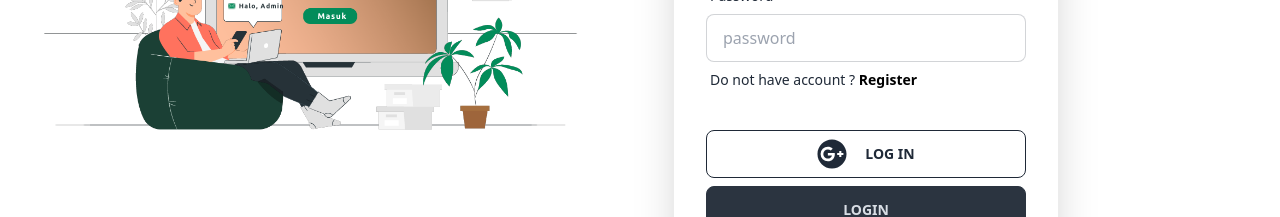
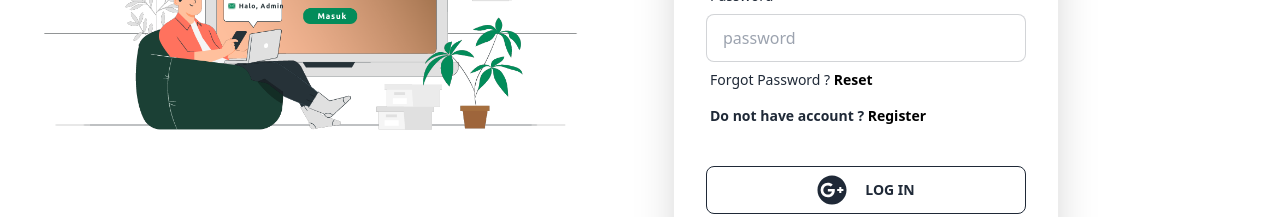
Before and after one commit to zabaidulbd/college-book-client-side, a React (Vite) app: page /login in a window 1280 px wide. Shown: the part 414-631 px from the top of the page. Built offline with nearby package versions, Linux system fonts and the light colour scheme; no server answers.

Commit message:
add reset option

```diff
--- a/src/pages/Login/Login.jsx
+++ b/src/pages/Login/Login.jsx
@@ -75,8 +75,12 @@ const Login = () => {
                                         </label>
                                         <input type="password" name="password" placeholder="password" className="input input-bordered" />
                                         <label className="label">
-                                            <p className="label-text-alt text-sm">Do not have account ? <span className="text-black font-bold"><Link to={'/register'}>Register</Link></span> </p>
+                                            <p className="label-text-alt text-sm">Forgot Password ? <span className="text-black font-bold"><Link to={'/register'}>Reset</Link></span> </p>
                                         </label>
+                                        <label className="label">
+                                            <p className="label-text-alt text-sm font-semibold">Do not have account ? <span className="text-black font-bold"><Link to={'/register'}>Register</Link></span> </p>
+                                        </label>
+
                                     </div>
                                     <div className="form-control mt-6">
                                         <button onClick={handleGoogleLogIn} className="btn btn-outline btn-neutral"> <FaGooglePlus style={{ fontSize: '30px', marginRight: '10px' }}></FaGooglePlus>Log In</button>
```
